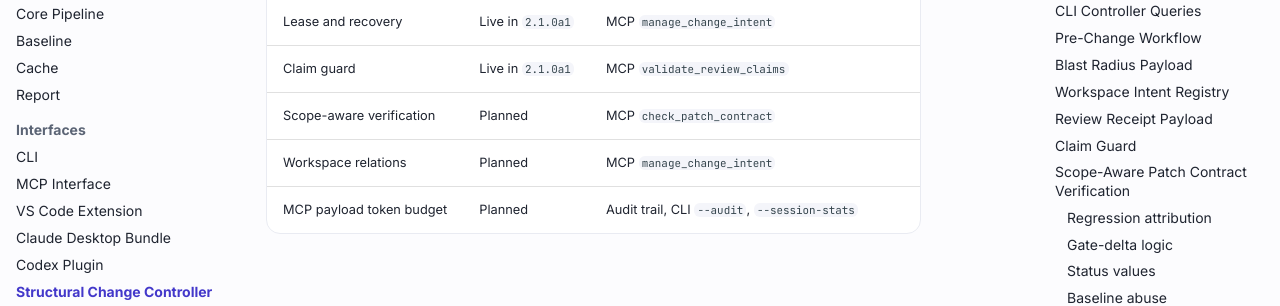
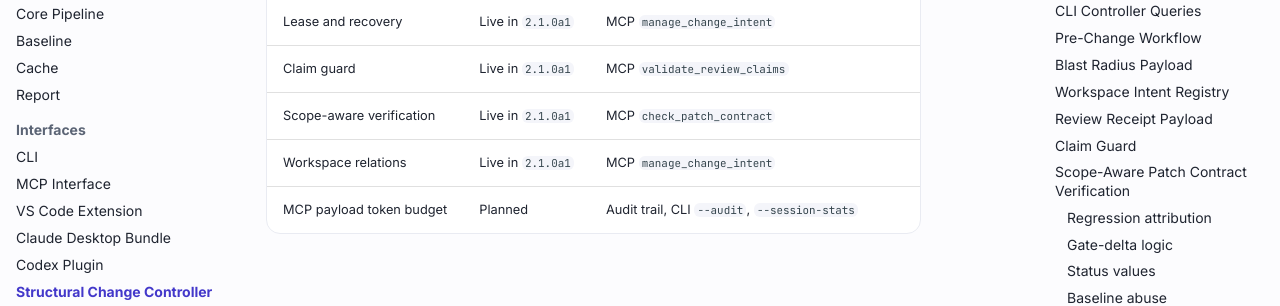
Before and after one commit to orenlab/codeclone, an MkDocs documentation site: the page built from docs/book/24-structural-change-controller.md, in a window 1280 px wide and 900 px high, scrolled down 627 px. Shown: the part 152-458 px from the top of the window. Built offline with MkDocs 1.6.1 and Material for MkDocs 9.7.7, drawn with Linux system fonts in a browser that asks for light colours; comment, search, counter and statistics services are not loaded.

```diff
--- a/docs/book/24-structural-change-controller.md
+++ b/docs/book/24-structural-change-controller.md
@@ -20,8 +20,8 @@ queries:
 | Workspace intent registry   | Live in `2.1.0a1` | MCP `manage_change_intent`                       |
 | Lease and recovery          | Live in `2.1.0a1` | MCP `manage_change_intent`                       |
 | Claim guard                 | Live in `2.1.0a1` | MCP `validate_review_claims`                     |
-| Scope-aware verification    | Planned           | MCP `check_patch_contract`                       |
-| Workspace relations         | Planned           | MCP `manage_change_intent`                       |
+| Scope-aware verification    | Live in `2.1.0a1` | MCP `check_patch_contract`                       |
+| Workspace relations         | Live in `2.1.0a1` | MCP `manage_change_intent`                       |
 | MCP payload token budget    | Planned           | Audit trail, CLI `--audit`, `--session-stats`    |
 
 ## Contract
--- a/pyproject.toml
+++ b/pyproject.toml
@@ -66,6 +66,9 @@ Documentation = "https://orenlab.github.io/codeclone/"
 mcp = [
     "mcp>=1.27.0,<2",
     "httpx>=0.27.1,<1",
+]
+token-bench = [
+    "tiktoken>=0.8",
 ]
 dev = [
     "pytest>=9.0.3",
```
Also changed, not shown: 1 other file.
